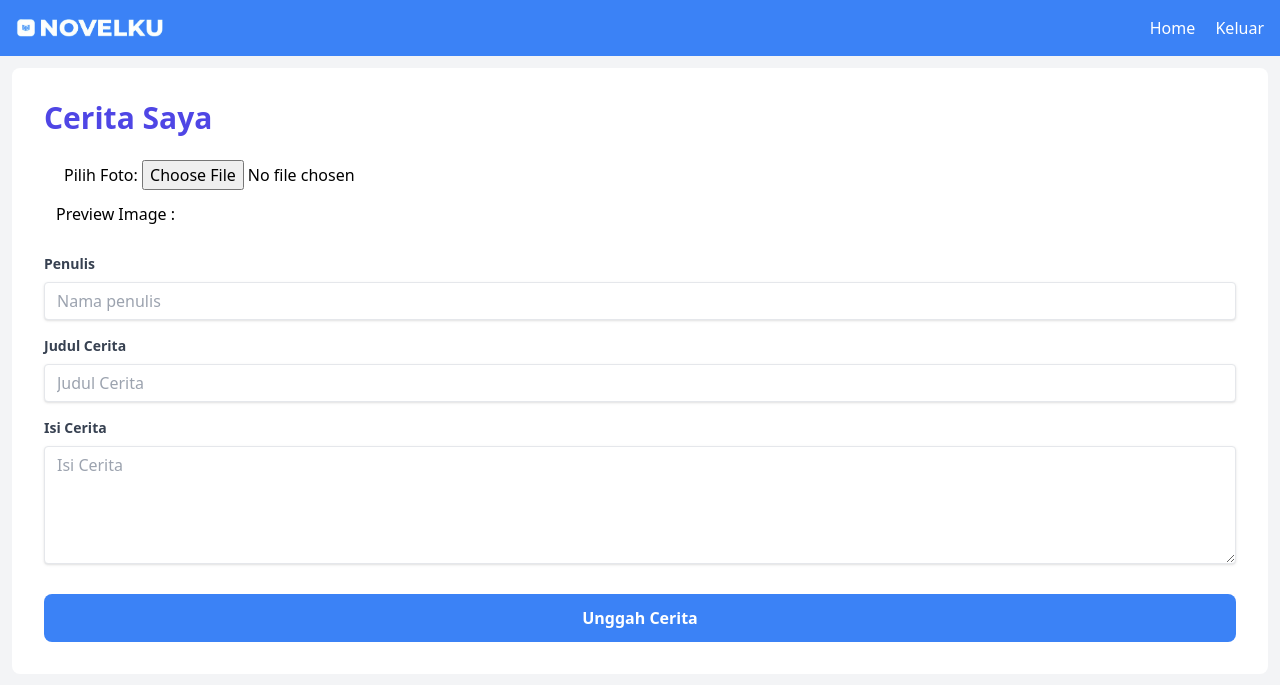
After one commit to DavinaCahyani/novelku, a CodeIgniter app: the page made by application/views/user/upload_cerita.php in a window 1280 px wide. The commit adds this page. Shown: the top 685 px of the page. Run offline with CodeIgniter, Linux system fonts and the light colour scheme; some libraries are stand-ins or nearby versions; some web fonts are replaced.

Commit message:
update upload cerita

```diff
--- a/application/controllers/Admin.php
+++ b/application/controllers/Admin.php
@@ -21,6 +21,7 @@ class admin extends CI_Controller {
 	{
         $data['auth'] = $this->m_model->getDataUser();
         $data['total'] = $this->m_model->countTotalUser();
+        $data['cerita'] = $this->m_model->countTotalCerita();
 
 
 		$this->load->view('admin/dashboard', $data);
--- a/application/views/admin/dashboard.php
+++ b/application/views/admin/dashboard.php
@@ -66,7 +66,7 @@
                     <div class="bg-gray-100 rounded-md p-6 shadow-md flex items-center">
                         <i class="fas fa-book fa-3x text-black mr-4"></i>
                         <div>
-                            <h3 class="text-lg font-bold text-black mb-2">500</h3>
+                            <h3 class="text-lg font-bold text-black mb-2"><?php echo $cerita; ?></h3>
                             <p class="text-gray-700">Jumlah Cerita</p>
                         </div>
                     </div>
@@ -84,7 +84,7 @@
                     <div class="bg-gray-100 rounded-md p-6 shadow-md flex items-center">
                         <i class="fas fa-user-plus fa-3x text-black mr-4"></i>
                         <div>
-                            <h3 class="text-lg font-bold text-black mb-2">50</h3>
+                            <h3 class="text-lg font-bold text-black mb-2"></h3>
                             <p class="text-gray-700">Jumlah Kontributor</p>
                         </div>
                     </div>
@@ -93,7 +93,7 @@
                     <div class="bg-gray-100 rounded-md p-6 shadow-md flex items-center">
                         <i class="fas fa-exclamation-circle fa-3x text-black mr-4"></i>
                         <div>
-                            <h3 class="text-lg font-bold text-black mb-2">10</h3>
+                            <h3 class="text-lg font-bold text-black mb-2"></h3>
                             <p class="text-gray-700">Cerita Belum Dikonfirmasi</p>
                         </div>
                     </div>
--- /dev/null
+++ b/application/views/user/upload_cerita.php
@@ -0,0 +1,98 @@
+<!DOCTYPE html>
+<html lang="en">
+
+<head>
+    <meta charset="UTF-8">
+    <meta name="viewport" content="width=device-width, initial-scale=1.0">
+    <title>Upload cerita</title>
+    <?php $this->load->view('style/css'); ?>
+    <link rel="icon" type="image/jpeg" href="<?php echo base_url('davina/logooo.png'); ?>" />
+</head>
+
+<body class="bg-gray-100">
+    <!-- Navbar -->
+    <nav class="bg-blue-500 p-4">
+        <div class="container mx-auto flex items-center justify-between">
+            <img src="<?php echo base_url('davina/logo-tipis.png'); ?>" alt="Logo" width="150px">
+            <div class="space-x-4">
+                <a href="<?php echo base_url(); ?>home" class="text-white">Home</a>
+                <a href="<?php echo base_url(); ?>auth" class="text-white">Keluar</a>
+            </div>
+        </div>
+    </nav>
+
+
+    <div class="p-3">
+        <div class="grid grid-cols-1 gap-5">
+            <div class="p-8 rounded-lg bg-white">
+                <h2 class="text-3xl font-bold text-indigo-600 mb-6">Cerita Saya</h2>
+                <form action="<?php echo base_url('user/ceritaa') ?>" method="post" enctype="multipart/form-data">
+                    <div class="mb-3 px-5 col-md-12 image-container">
+                        <label for="image">Pilih Foto:</label>
+                        <input type="file" id="foto" name="foto" class="form-control">
+                    </div>
+                    <div class="mb-3 px-3 col-md-12">
+                        <h5>Preview Image : </h5>
+                    </div>
+                    <div class="mb-3 px-5 col-md-12 image-container">
+                        <img class="rounded-circle" id="preview-image" width="150" />
+                    </div>
+                    <div class="mt-4">
+                        <label class="block text-gray-700 text-sm font-bold mb-2" for="penulis">
+                            Penulis
+                        </label>
+                        <input
+                            class="shadow appearance-none border rounded w-full py-2 px-3 text-gray-700 leading-tight focus:outline-none focus:shadow-outline"
+                            name="penulis" id="penulis" type="text" placeholder="Nama penulis">
+                    </div>
+                    <div class="mt-4">
+                        <label class="block text-gray-700 text-sm font-bold mb-2" for="judul">
+                            Judul Cerita
+                        </label>
+                        <input
+                            class="shadow appearance-none border rounded w-full py-2 px-3 text-gray-700 leading-tight focus:outline-none focus:shadow-outline"
+                            name="judul" id="judul" type="text" placeholder="Judul Cerita">
+                    </div>
+                    <div class="mt-4">
+                        <label class="block text-gray-700 text-sm font-bold mb-2" for="isi_cerita">
+                            Isi Cerita
+                        </label>
+                        <textarea
+                            class="shadow appearance-none border rounded w-full py-2 px-3 text-gray-700 leading-tight focus:outline-none focus:shadow-outline"
+                            name="isi_cerita" id="isi_cerita" rows="5" placeholder="Isi Cerita"></textarea>
+                    </div>
+                    <button type="submit"
+                        class="w-full bg-blue-500 hover:bg-blue-400 focus:bg-blue-400 text-white font-semibold rounded-lg px-5 py-3 mt-6">Unggah
+                        Cerita</button>
+                </form>
+            </div>
+        </div>
+    </div>
+
+    <script>
+    $(document).ready(function() {
+        // Ketika input file berubah
+        $('#image').on('change', function(e) {
+            var fileInput = $(this)[0];
+            var file = fileInput.files[0];
+            var reader = new FileReader();
+
+            // Jika ada file yang dipilih
+            if (file) {
+                reader.onload = function(e) {
+                    // Menampilkan pratinjau gambar
+                    $('#preview-image').attr('src', e.target.result);
+                    $('#preview-container').show();
+                }
+                // Membaca data gambar sebagai URL
+                reader.readAsDataURL(file);
+            } else {
+                // Jika tidak ada file yang dipilih, sembunyikan pratinjau
+                $('#preview-container').hide();
+            }
+        });
+    });
+    </script>
+</body>
+
+</html>
```
Also changed, not shown: application/controllers/User.php (+76 -37 lines), application/models/m_model.php (+24 -0 lines), application/views/user/profile.php (+36 -40 lines), images/cerita/1705380233581.png (added), images/cerita/1705389021586.png (added).
